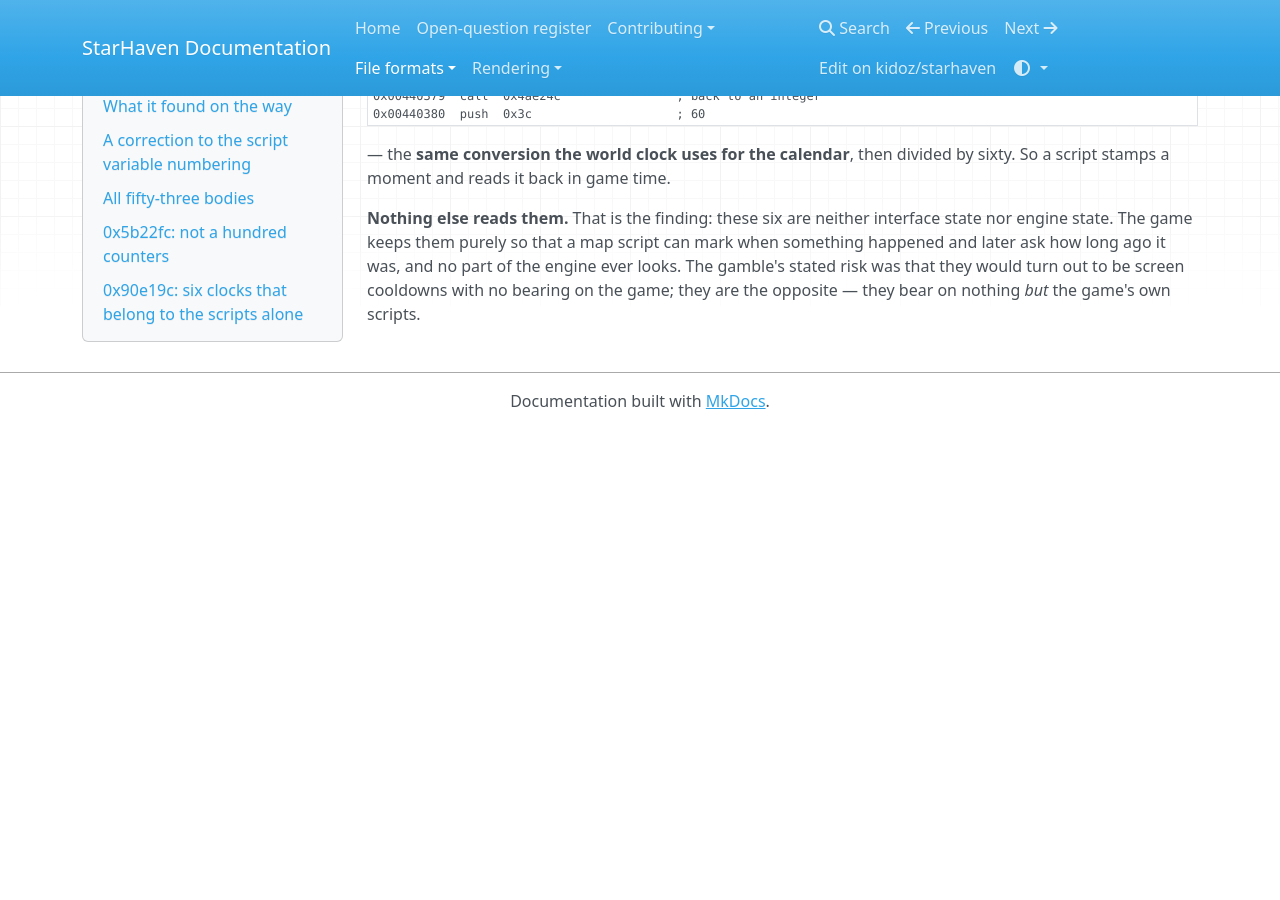
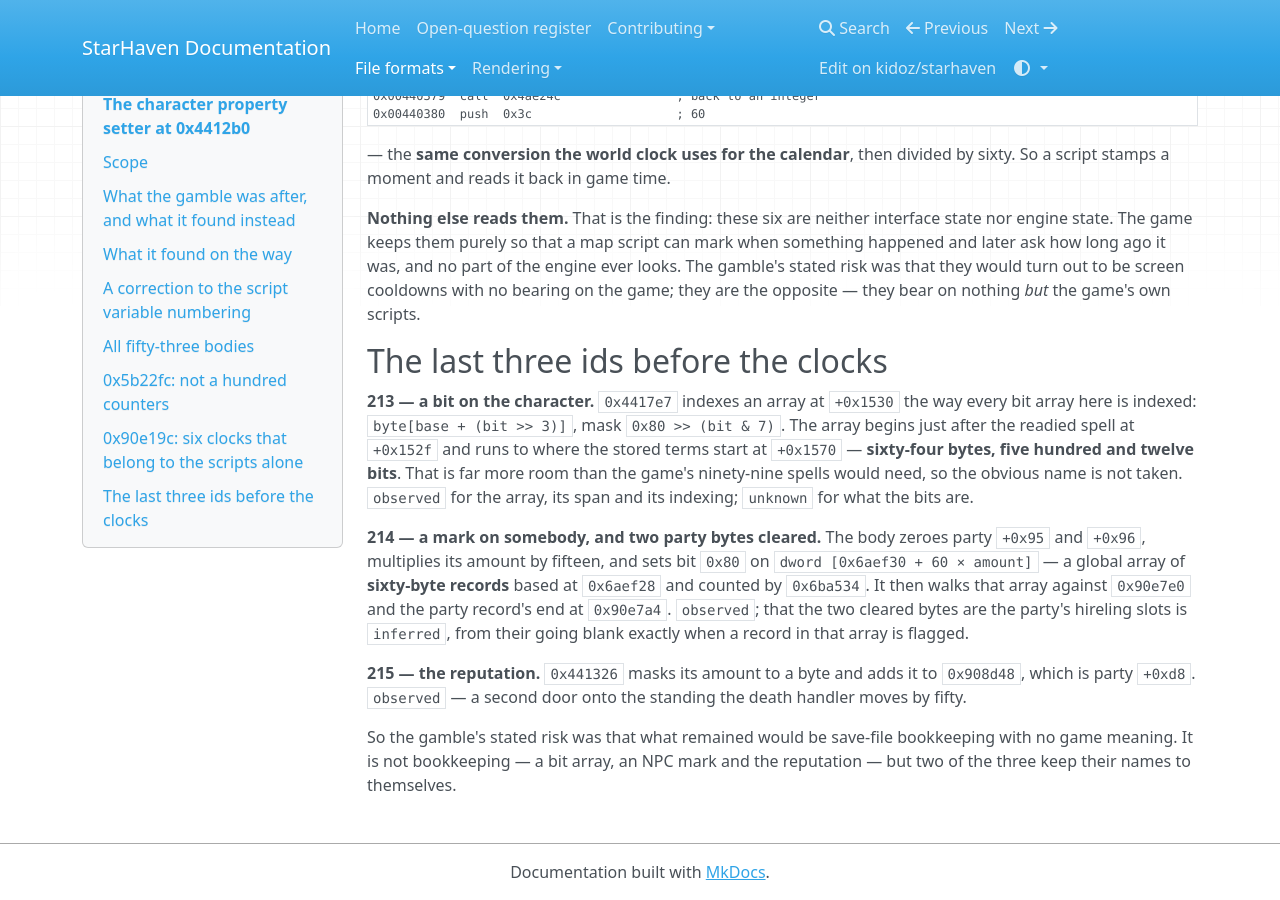
Before and after one commit to kidoz/starhaven, an MkDocs documentation site: the page built from docs/formats/character-properties.md, in a window 1280 px wide and 900 px high, scrolled down 3921 px. Built offline with MkDocs 1.6.1, drawn with Linux system fonts in a browser that asks for light colours; nearby versions of some CDN libraries; before the commit the page ends 4350 px from its top, so only the background shows below that.

Commit message:
Read the last three property ids and refuse the name that did not fit

```diff
--- a/docs/formats/character-properties.md
+++ b/docs/formats/character-properties.md
@@ -221,3 +221,29 @@ script can mark when something happened and later ask how long ago it was, and
 no part of the engine ever looks. The gamble's stated risk was that they would
 turn out to be screen cooldowns with no bearing on the game; they are the
 opposite — they bear on nothing *but* the game's own scripts.
+
+## The last three ids before the clocks
+
+**213 — a bit on the character.** `0x4417e7` indexes an array at
+`+0x1530` the way every bit array here is indexed: `byte[base + (bit >> 3)]`,
+mask `0x80 >> (bit & 7)`. The array begins just after the readied spell at
+`+0x152f` and runs to where the stored terms start at `+0x1570` — **sixty-four
+bytes, five hundred and twelve bits**. That is far more room than the game's
+ninety-nine spells would need, so the obvious name is not taken. `observed`
+for the array, its span and its indexing; `unknown` for what the bits are.
+
+**214 — a mark on somebody, and two party bytes cleared.** The body zeroes
+party `+0x95` and `+0x96`, multiplies its amount by fifteen, and sets bit
+`0x80` on `dword [0x6aef30 + 60 × amount]` — a global array of **sixty-byte
+records** based at `0x6aef28` and counted by `0x6ba534`. It then walks that
+array against `0x90e7e0` and the party record's end at `0x90e7a4`. `observed`;
+that the two cleared bytes are the party's hireling slots is `inferred`, from
+their going blank exactly when a record in that array is flagged.
+
+**215 — the reputation.** `0x441326` masks its amount to a byte and adds it to
+`0x908d48`, which is party `+0xd8`. `observed` — a second door onto the
+standing the death handler moves by fifty.
+
+So the gamble's stated risk was that what remained would be save-file
+bookkeeping with no game meaning. It is not bookkeeping — a bit array, an NPC
+mark and the reputation — but two of the three keep their names to themselves.
```
Also changed, not shown: README.md (+12 -0 lines), 2 other files.
